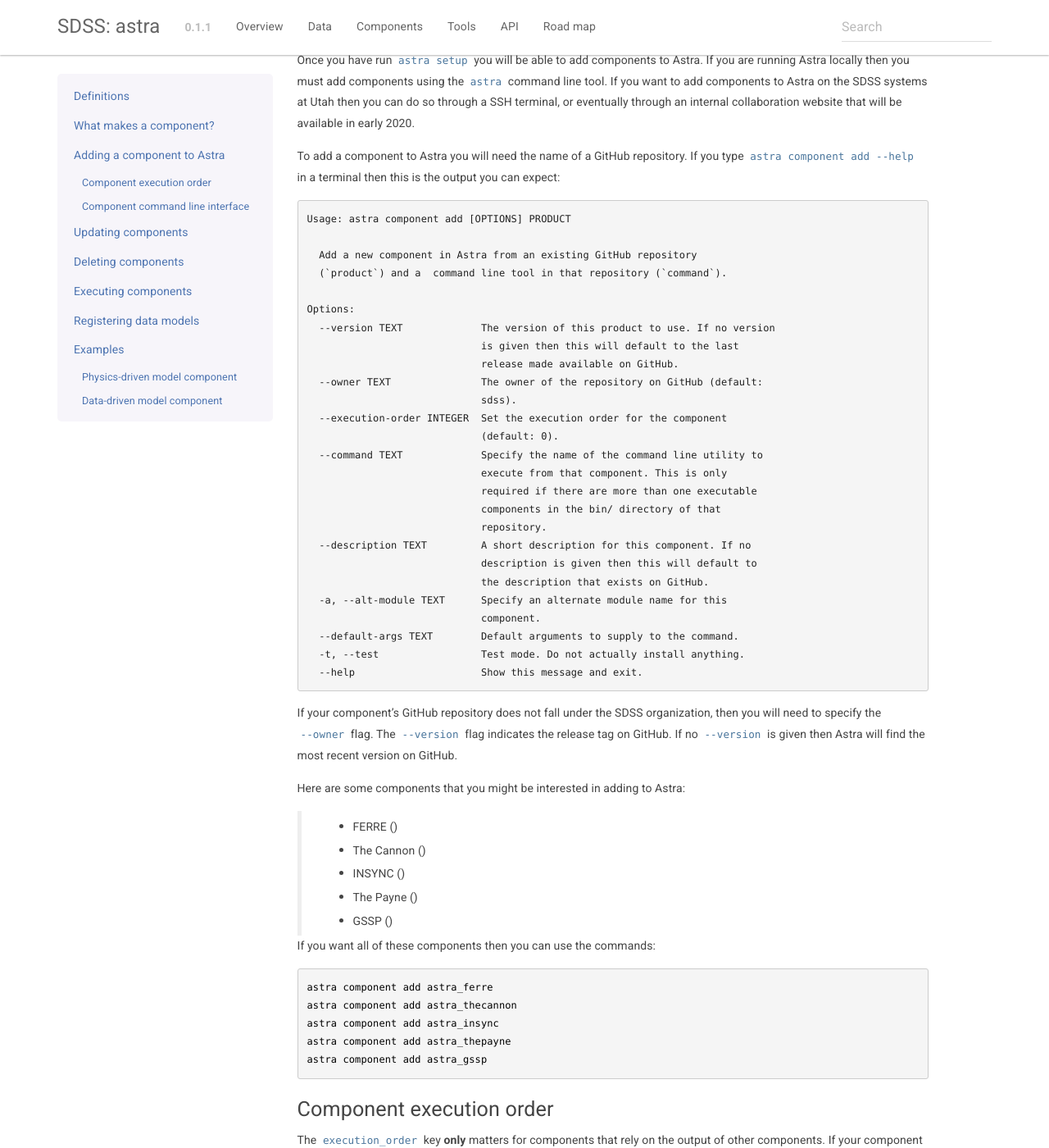
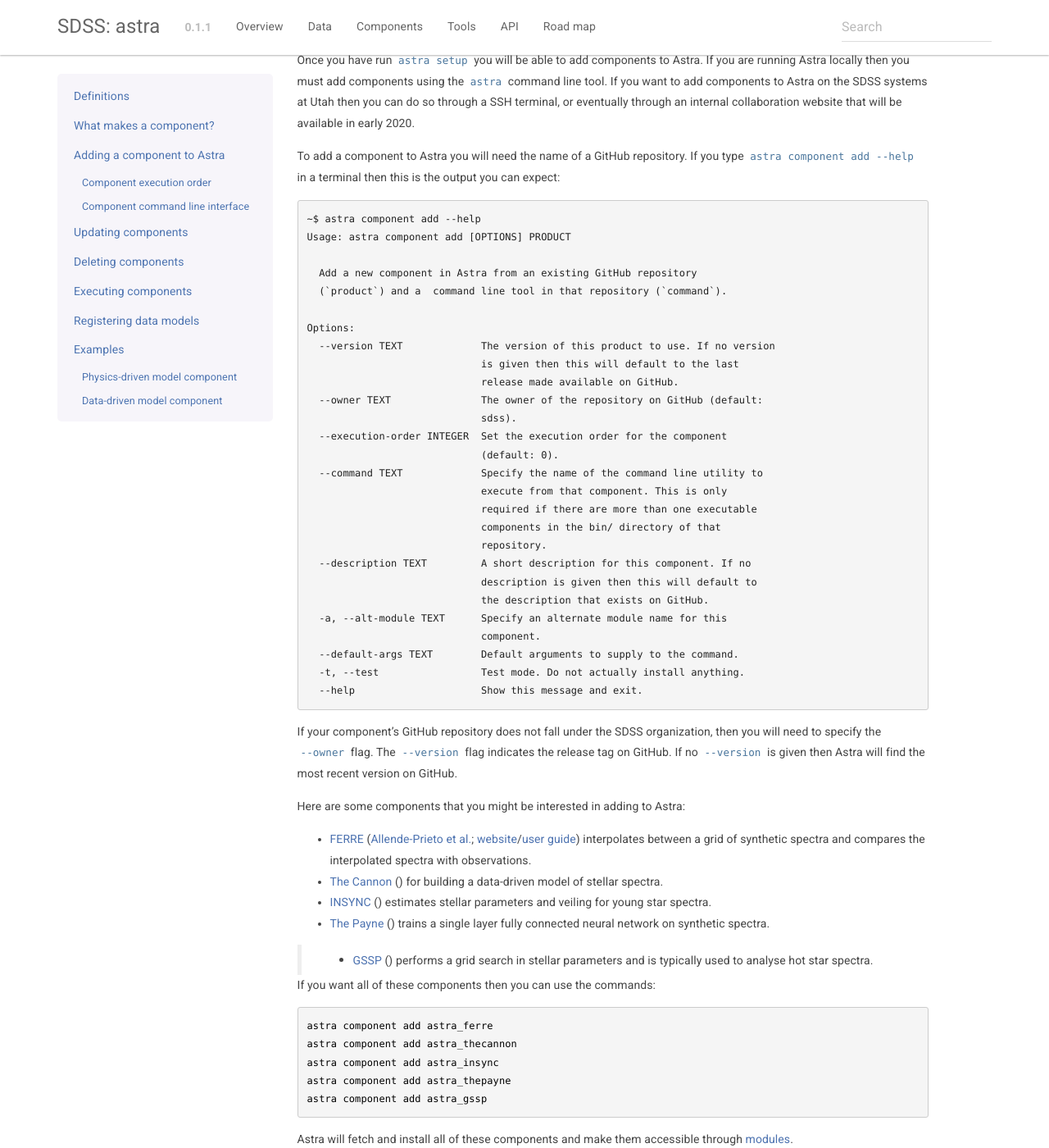
Before and after one commit to sdss/astra, a Sphinx documentation site: the page built from docs/sphinx/components.rst, in a window 1280 px wide and 1400 px high, scrolled down 1310 px. Shown: the whole window at 82% size. Built offline with Sphinx 7.4.7, drawn with Linux system fonts in a browser that asks for light colours; the version number is read from the project's files by our own code; some of the changed text lies outside the part shown.

Commit message:
build dem docs

```diff
--- a/docs/sphinx/components.rst
+++ b/docs/sphinx/components.rst
@@ -99,6 +99,7 @@
 you type ``astra component add --help`` in a terminal then this is the output
 you can expect::
 
+    ~$ astra component add --help
     Usage: astra component add [OPTIONS] PRODUCT
 
       Add a new component in Astra from an existing GitHub repository
@@ -134,11 +135,11 @@
 
 Here are some components that you might be interested in adding to Astra:
 
-  - FERRE ()
-  - The Cannon ()
-  - INSYNC ()
-  - The Payne ()
-  - GSSP ()
+- `FERRE <https://github.com/sdss/astra_ferre>`_ (`Allende-Prieto et al. <https://ui.adsabs.harvard.edu/abs/2015AAS...22542207A/abstract>`_; `website <http://www.as.utexas.edu/~hebe/ferre/>`_/`user guide <http://www.as.utexas.edu/~hebe/ferre/ferre.pdf>`_) interpolates between a grid of synthetic spectra and compares the interpolated spectra with observations.
+- `The Cannon <https://github.com/sdss/astra_thecannon>`_ () for building a data-driven model of stellar spectra.
+- `INSYNC <https://github.com/sdss/astra_insync>`_ () estimates stellar parameters and veiling for young star spectra.
+- `The Payne <https://github.com/sdss/astra_thepayne>`_ () trains a single layer fully connected neural network on synthetic spectra.
+ - `GSSP <https://github.com/sdss/astra_gssp>`_ () performs a grid search in stellar parameters and is typically used to analyse hot star spectra.
 
 If you want all of these components then you can use the commands::
 
@@ -149,21 +150,25 @@
   astra component add astra_gssp
 
 
+Astra will fetch and install all of these components and make them accessible
+through `modules <https://github.com/cea-hpc/modules>`_.
+
 
 Component execution order
 ^^^^^^^^^^^^^^^^^^^^^^^^^
 
-The ``execution_order`` key **only** matters for components that rely on the
+The ``--execution-order`` option **only** matters for components that rely on the
 output of other components. If your component does not rely on the output of any
-other components (and does not provide outputs that will reasonably be used by
-other components) then you can set ``execution_order: 0``.
+other components -- and does not provide outputs that will reasonably be used by
+other components -- then you can leave the default value of zero.
 
 If there are five components that are to run on a given observation, then those
 components will be executed in order of ascending non-negative execution order
 (``1`` indicates the first execution order). If your component in some part
 relies on the outputs of other components, then you should set your
-``execution_order`` to be higher than those other components, otherwise you
+``--execution-order`` to be higher than those other components, otherwise you
 will not be able to access the outputs of those components.
+
 
 
 
@@ -171,7 +176,15 @@
 ^^^^^^^^^^^^^^^^^^^^^^^^^^^^^^^^
 
 The ``command`` describes the command line utility in your component that
-is to be executed by Astra. Ideally this should be installed as a
+is to be executed by Astra. Ideally this should be specified as a ``script``
+keyword to ``setup()`` in your ``setup.py`` file.
+
+.. note::
+    If you are are writing a component to add to Astra, then you should look at
+    the [guide to writing your own component].
+
+
+
 ``console_scripts`` entry point in your ``setup.py`` file. Every command line
 tool that describes a component in Astra **must** accept and follow the following
 arguments:
```
